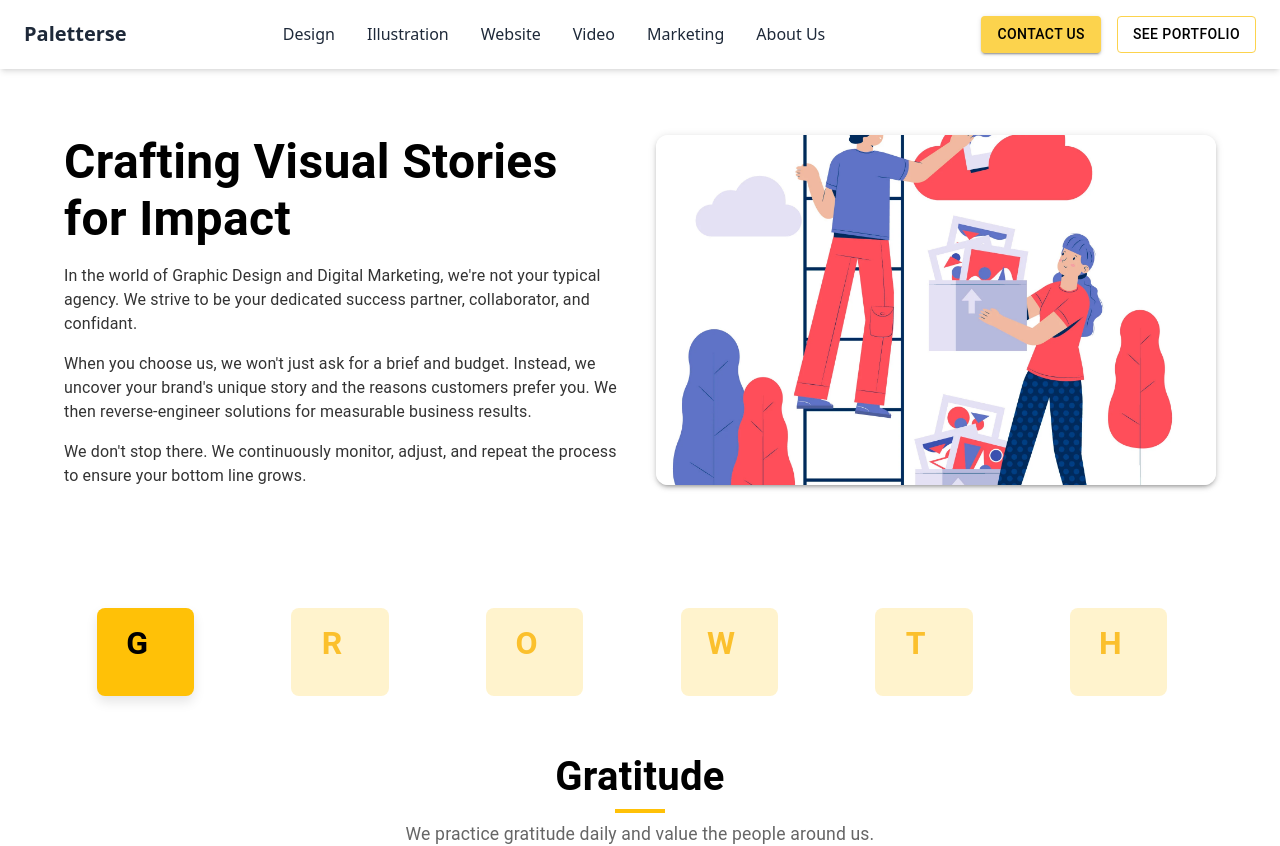
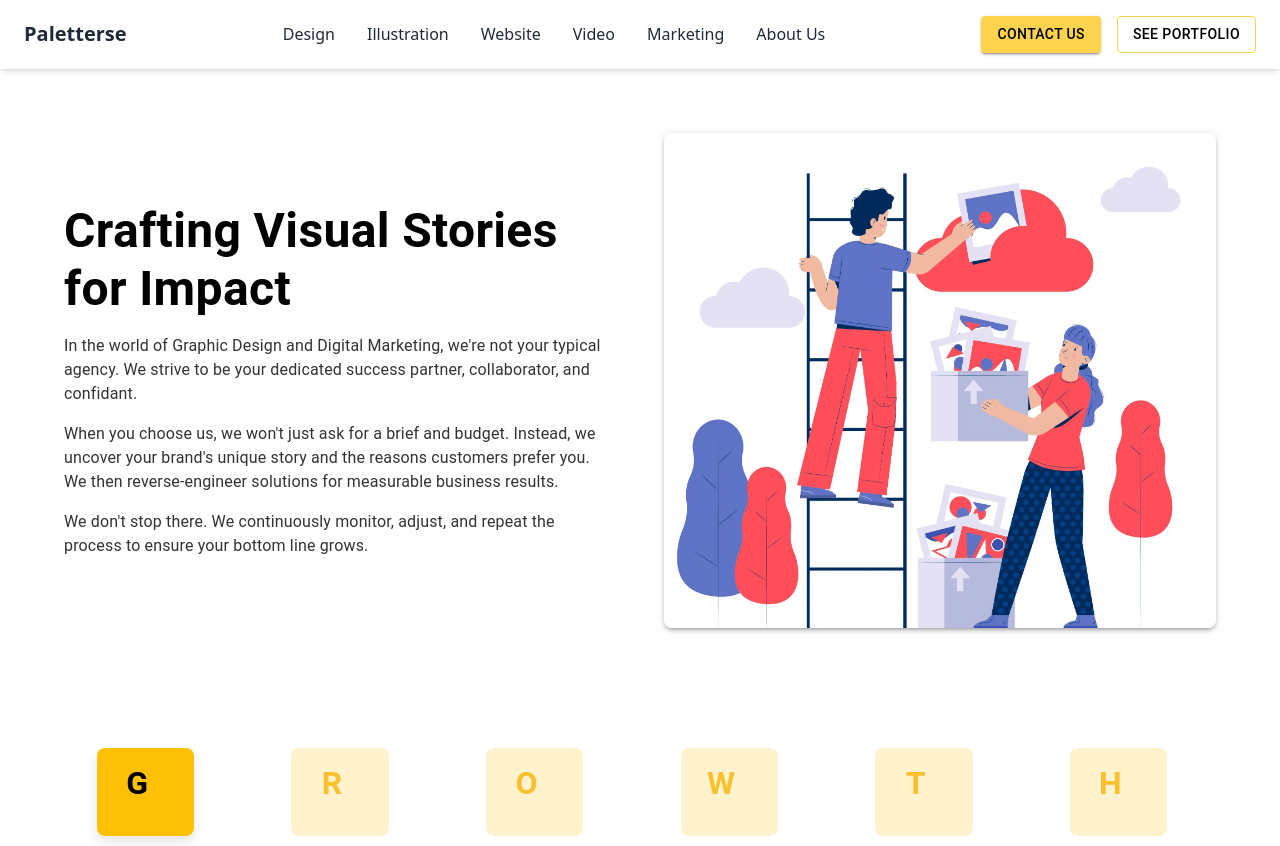
Before and after one commit to dcoder-nikhil0/Paletters, a React (Vite) app in the folder client/: page /about in a window 1280 px wide. Shown: the top 846 px of the page. Built offline with nearby package versions, Linux system fonts and the light colour scheme.

Commit message:
About final

```diff
--- a/client/src/Components/About/AboutHero.jsx
+++ b/client/src/Components/About/AboutHero.jsx
@@ -6,11 +6,11 @@ const AboutHero = () => {
   return (
     <Box
       sx={{
-        padding: { xs: "2rem 1rem", sm: "3rem 2rem", md: "4rem 4rem" },
+        padding: { xs: "2rem 1rem", sm: "3rem 2rem", md: "4rem" },
         backgroundColor: "#fff",
       }}
     >
-      <Grid container spacing={{ xs: 2, md: 4 }} alignItems="center">
+      <Grid container spacing={{ xs: 4, md: 6 }} alignItems="center">
         {/* Text Section */}
         <Grid item xs={12} md={6}>
           <Typography
@@ -28,7 +28,7 @@ const AboutHero = () => {
           <Typography
             variant="body1"
             paragraph
-            sx={{ fontSize: { xs: "0.9rem", sm: "1rem" }, color: "#333" }}
+            sx={{ fontSize: { xs: "0.95rem", sm: "1rem" }, color: "#333" }}
           >
             In the world of Graphic Design and Digital Marketing, we're not your
             typical agency. We strive to be your dedicated success partner,
@@ -38,7 +38,7 @@ const AboutHero = () => {
           <Typography
             variant="body1"
             paragraph
-            sx={{ fontSize: { xs: "0.9rem", sm: "1rem" }, color: "#333" }}
+            sx={{ fontSize: { xs: "0.95rem", sm: "1rem" }, color: "#333" }}
           >
             When you choose us, we won't just ask for a brief and budget.
             Instead, we uncover your brand's unique story and the reasons
@@ -48,7 +48,7 @@ const AboutHero = () => {
 
           <Typography
             variant="body1"
-            sx={{ fontSize: { xs: "0.9rem", sm: "1rem" }, color: "#333" }}
+            sx={{ fontSize: { xs: "0.95rem", sm: "1rem" }, color: "#333" }}
           >
             We don't stop there. We continuously monitor, adjust, and repeat the
             process to ensure your bottom line grows.
@@ -64,10 +64,12 @@ const AboutHero = () => {
             sx={{
               width: "100%",
               height: "auto",
-              borderRadius: "12px",
+              maxWidth: "100%",
+              aspectRatio: { xs: "4 / 3", sm: "16 / 9", md: "auto" },
+              objectFit: "cover",
+              borderRadius: 2,
               boxShadow: 3,
-              maxHeight: { xs: "250px", sm: "350px", md: "auto" },
-              objectFit: "cover",
+              display: "block",
             }}
           />
         </Grid>
```
Also changed, not shown: client/src/assets/about.webp.
